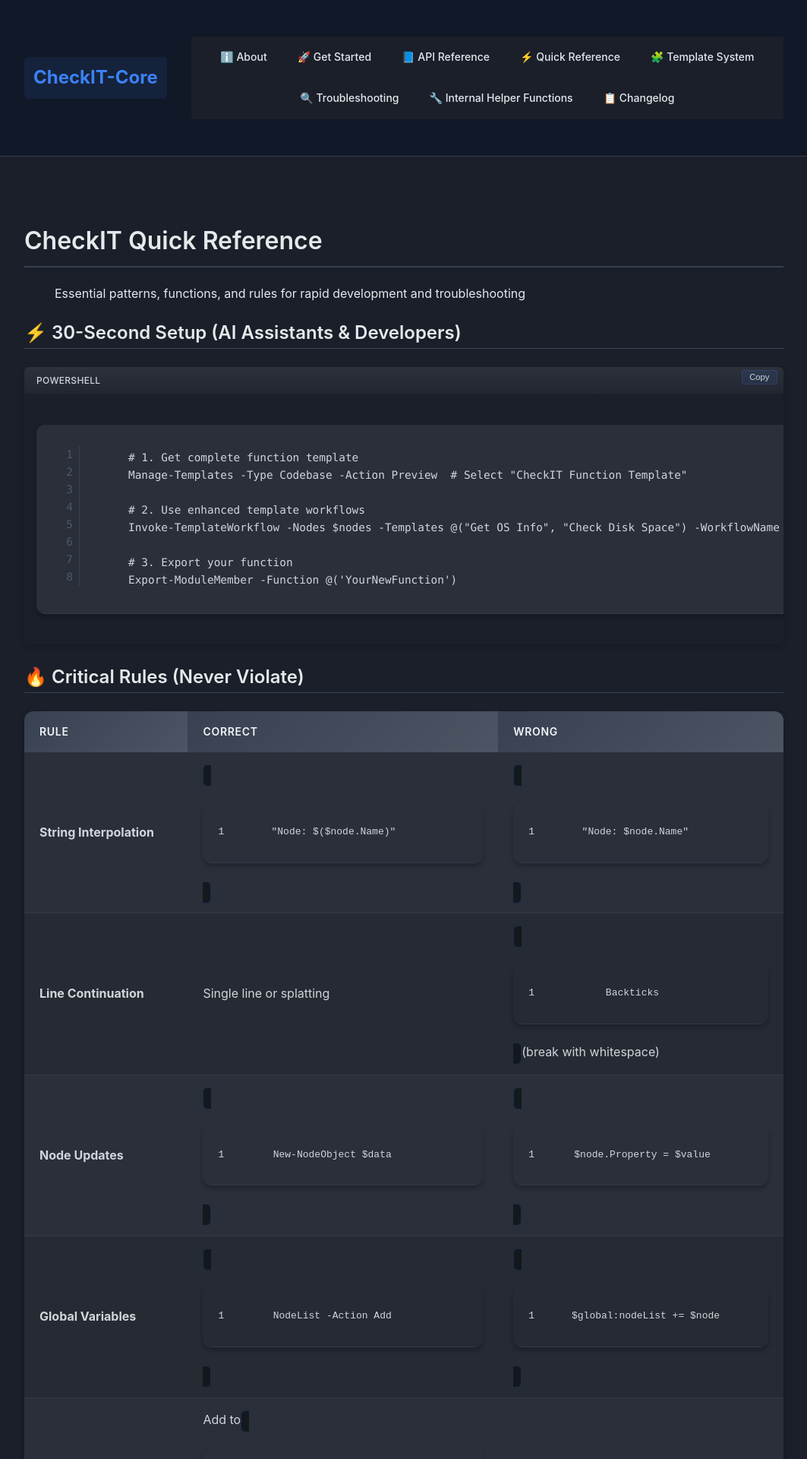
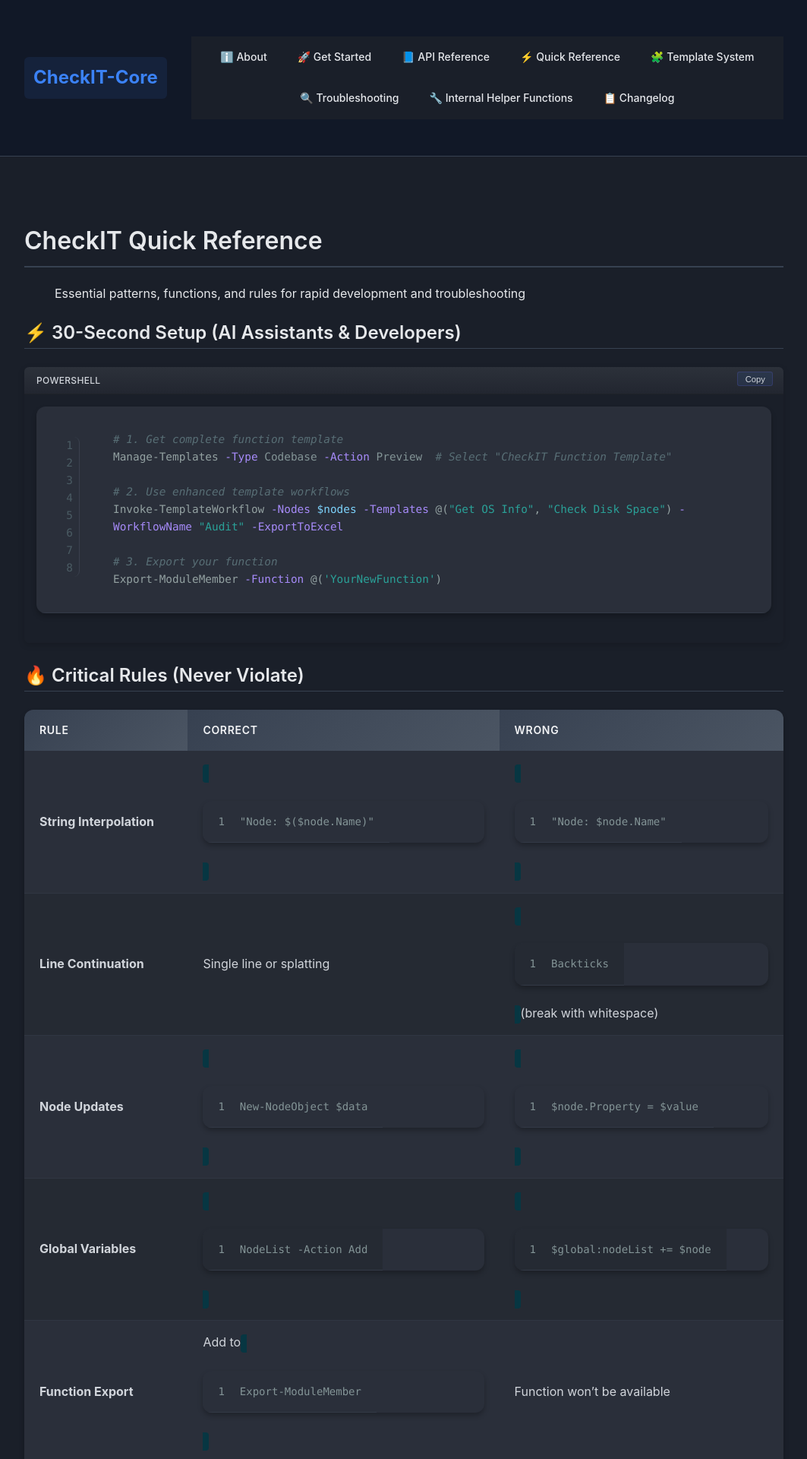
Before and after one commit to nyantoasty/CheckIT-Documentation, a Jekyll site: the page built from archive/quick-reference.md, in a window 1280 px wide. Shown: the top 1920 px of the page at 76% size, without its empty margins (108-1171 px from the left). Built offline with Jekyll 4.4.1, drawn with Linux system fonts in a browser that asks for light colours; some of the changed text lies outside the part shown.

Commit message:
Cleanly combing code styles

```diff
--- a/assets/style.css
+++ b/assets/style.css
@@ -414,6 +414,7 @@ p, li, td, th {
   margin-top: 0;
   color: #3b82f6;
 }
+
 /***********************************
  * TABLE STYLING
  ***********************************/
@@ -634,29 +635,70 @@ table code {
   }
 }
 
-/* Fix code block container */
+/***********************************
+ * CODE STYLING & SYNTAX HIGHLIGHTING - COMBINED VERSION
+ ***********************************/
+
+/* Base code styling */
+pre, code {
+  color: #839496 !important;
+  border: none !important;
+  border-radius: 0.5rem !important;
+  font-family: 'Consolas', 'Monaco', 'Lucida Console', monospace !important;
+}
+
+pre {
+  overflow-x: auto !important;
+  margin: 0 !important;
+  white-space: pre-wrap !important;
+  word-wrap: break-word !important;
+  overflow-wrap: break-word !important;
+}
+
+code {
+  padding: 0.25rem 0.5rem !important;
+  font-size: 0.9rem !important;
+}
+
+/* Inline code styling */
+p code, li code, td code, th code {
+  background: #073642 !important;
+  color: #93a1a1 !important;
+  padding: 0.25rem 0.5rem !important;
+  border-radius: 0.25rem !important;
+  border: none !important;
+  font-size: 0.875rem !important;
+}
+
+/* Make sure code stays within bounds */
+pre code {
+  white-space: pre-wrap !important;
+  word-break: break-word !important;
+}
+
+/* Outer container with proper background */
 .code-example {
-  background: #1a1f29 !important; /* Match the main background color */
+  background: #1a1f29 !important; /* Match site background */
   border-radius: 0.4rem !important;
   margin: 1.5rem 0 !important;
-  padding: 0 !important; /* Remove padding that creates the gap */
+  padding: 0 !important; /* Remove padding */
   position: relative !important;
   box-shadow: 0 3px 8px rgba(0, 0, 0, 0.15) !important;
   overflow: hidden !important;
 }
 
-/* Remove the separate highlight styling that creates the nested appearance */
+/* Code block container */
 .highlight {
   margin: 0 !important;
   position: relative !important;
-  border-radius: 0 !important; /* Remove border radius from inner element */
+  border-radius: 0 !important; /* Remove inner radius */
   overflow: hidden !important;
-  background: #1a1f29 !important; /* Match the code-example background */
-  box-shadow: none !important; /* Remove inner shadow */
-  border: none !important; /* Remove inner border */
+  background: #1a1f29 !important; /* Match outer container */
+  box-shadow: none !important; /* Remove shadow */
+  border: none !important; /* Remove border */
 }
 
-/* Simplify the titlebar */
+/* Clean titlebar - spans full width */
 .code-example::before {
   content: attr(data-language);
   display: block !important;
@@ -669,10 +711,10 @@ table code {
   text-transform: uppercase !important;
   letter-spacing: 0.025em !important;
   text-align: left !important;
-  width: 100% !important; /* Ensure it spans the full width */
+  width: 100% !important;
 }
 
-/* Fix code content area */
+/* Code content area with proper spacing */
 .highlight pre {
   padding: 1rem !important;
   margin: 0 !important;
@@ -682,7 +724,7 @@ table code {
   font-size: 0.9rem !important;
 }
 
-/* Adjust line numbers styling */
+/* Tighter line numbers styling with visible separator */
 .highlight .lineno {
   color: #586e75 !important;
   display: inline-block !important;
@@ -695,11 +737,19 @@ table code {
   opacity: 0.7 !important;
 }
 
-/* Position copy button correctly */
+/* Move code text closer to line numbers */
+.highlight code {
+  padding-left: 0 !important;
+  margin-left: 0 !important;
+  tab-size: 2 !important;
+  background: transparent !important;
+}
+
+/* Windows-style copy button */
 .copy-button {
   position: absolute !important;
-  top: 0.25rem !important;
-  right: 0.5rem !important;
+  top: 0.4rem !important;
+  right: 0.85rem !important;
   background: rgba(59, 130, 246, 0.1) !important;
   color: #d1d5db !important;
   border: 1px solid rgba(99, 102, 241, 0.2) !important;
@@ -711,3 +761,91 @@ table code {
   transition: all 0.2s !important;
   z-index: 15 !important;
 }
+
+/* Remove ALL nested elements that cause duplication */
+.highlight::before,
+.highlight::after {
+  content: none !important;
+}
+
+.highlight table.rouge-table,
+.highlight div.highlight,
+.highlight div:not(pre),
+.highlight > div,
+.highlight td.code,
+.highlight tbody,
+.highlight tr {
+  background: transparent !important;
+  border: none !important;
+  margin: 0 !important;
+  padding: 0 !important;
+}
+
+/* Fix code display in rouge table */
+.rouge-table {
+  display: block !important;
+  width: 100% !important;
+  overflow: auto !important;
+}
+
+.rouge-table td.rouge-code {
+  padding-left: 0 !important;
+}
+
+/* Properly align code text */
+.highlight .code pre {
+  margin-left: 0 !important;
+  padding-left: 0 !important;
+}
+
+/* Syntax highlighting colors */
+.highlight .c, .highlight .c1, .highlight .cm {
+  color: #586e75 !important;
+  font-style: italic !important;
+}
+
+.highlight .k, .highlight .kd, .highlight .kt {
+  color: #fb923c !important;
+  font-weight: bold !important;
+}
+
+.highlight .s, .highlight .s1, .highlight .s2, .highlight .sb {
+  color: #2aa198 !important;
+}
+
+.highlight .nv, .highlight .vg {
+  color: #7dd3fc !important;
+}
+
+.highlight .n, .highlight .nf {
+  color: #93a1a1 !important;
+}
+
+.highlight .nb {
+  color: #fbbf24 !important;
+}
+
+.highlight .m, .highlight .mi, .highlight .mf {
+  color: #d33682 !important;
+}
+
+.highlight .o, .highlight .ow {
+  color: #859900 !important;
+}
+
+.highlight .p, .highlight .bp, .highlight .vc, .highlight .vi, .highlight .il {
+  color: #93a1a1 !important;
+}
+
+.highlight .na {
+  color: #a78bfa !important;
+}
+
+.highlight .nt {
+  color: #a78bfa !important;
+}
+
+.highlight .err {
+  color: #dc322f !important;
+  background: none !important;
+}
```
